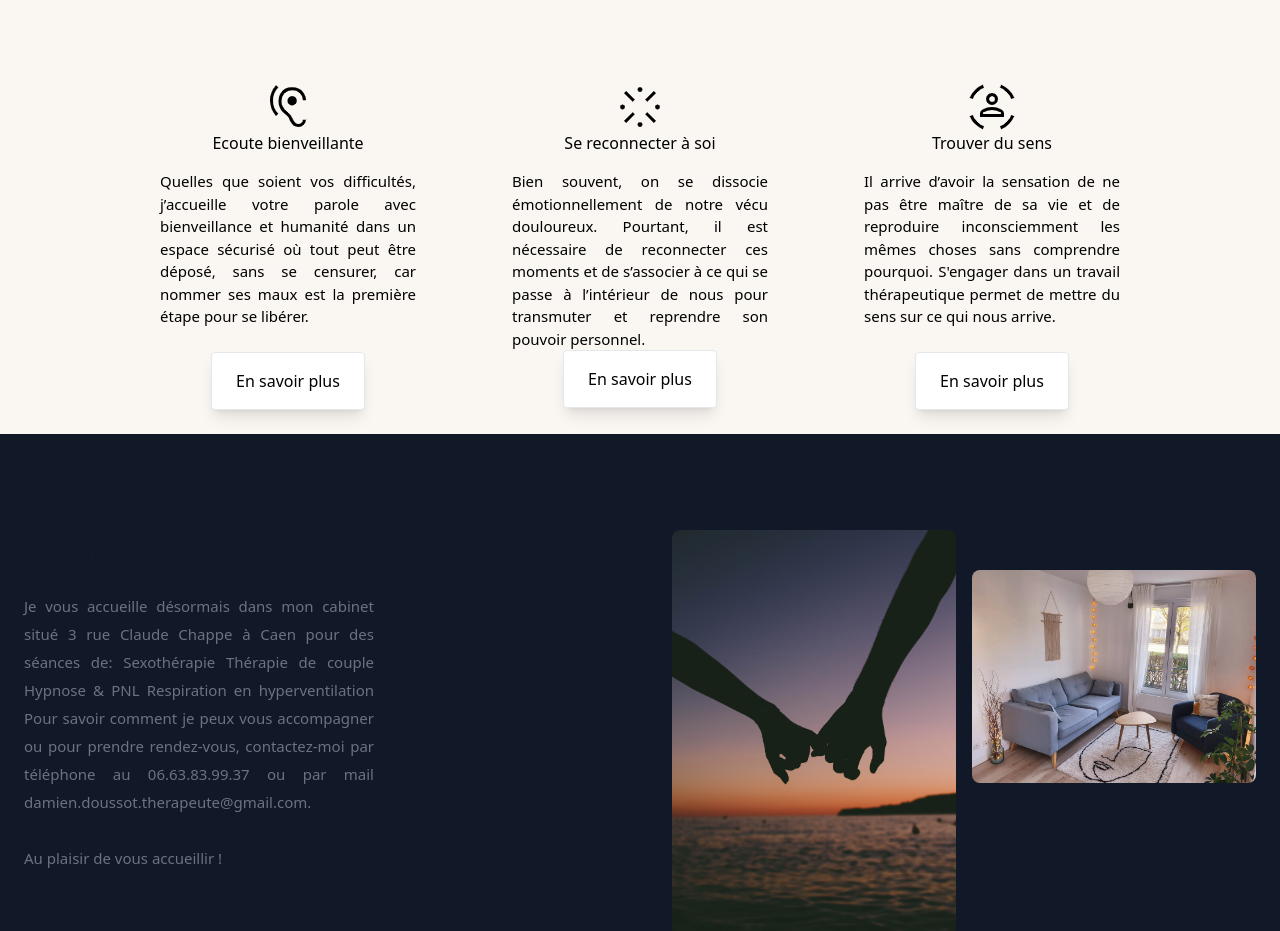
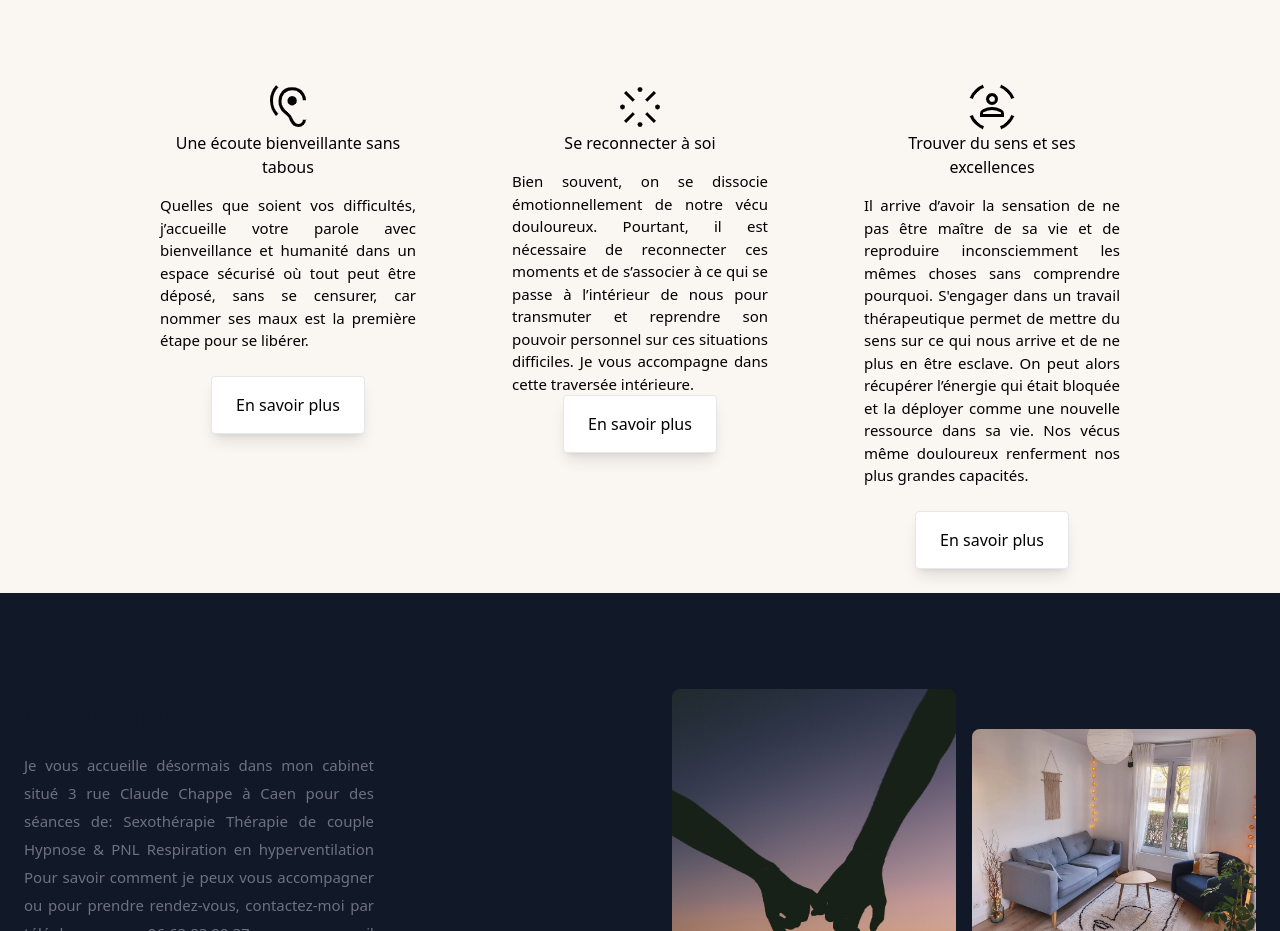
Before and after one commit to Awazez/damiensiteweb, a Nuxt app: page / in a window 1280 px wide. Shown: the part 880-1811 px from the top of the page. Built offline with nearby package versions, Linux system fonts and the light colour scheme.

Commit message:
Add original text

```diff
--- a/components/ThreePoint.vue
+++ b/components/ThreePoint.vue
@@ -4,7 +4,7 @@
         <div class="projects__grid grid gap-8 max-w-screen-lg ">
           <div class="px-8 py-6 mt-4 text-center bg-[#FAF6F2] box">
             <img class="" src="@/assets/img_listen.png">
-            <h1>Ecoute bienveillante</h1>
+            <h1>Une écoute bienveillante sans tabous</h1>
             <p class="project__description">
               Quelles que soient vos difficultés, j’accueille votre parole avec bienveillance et humanité dans un espace sécurisé où tout peut être déposé, sans se censurer, car nommer ses maux est la première étape pour se libérer.
             </p>
@@ -17,7 +17,7 @@
             <img class="" src="@/assets/img_connect.png">
             <h1>Se reconnecter à soi</h1>
             <p class="project__description">
-              Bien souvent, on se dissocie émotionnellement de notre vécu douloureux. Pourtant, il est nécessaire de reconnecter ces moments et de s’associer à ce qui se passe à l’intérieur de nous pour transmuter  et reprendre son pouvoir personnel.
+              Bien souvent, on se dissocie émotionnellement de notre vécu douloureux. Pourtant, il est nécessaire de reconnecter ces moments et de s’associer à ce qui se passe à l’intérieur de nous pour transmuter  et reprendre son pouvoir personnel sur ces situations difficiles. Je vous accompagne dans cette traversée intérieure.
             </p>
 
             <NuxtLink to="/ContactPage" class=" bg-[#FAF6F2] py-2 px-4 md:py-4 md:px-6 border select-none hover:bg-gray-100 bg-white rounded shadow-lg text-black">  En savoir plus </NuxtLink>
@@ -25,9 +25,9 @@
           </div>
           <div class="px-8 py-6 mt-4 text-center bg-[#FAF6F2] box">
             <img class="" src="@/assets/img_sens.png">
-            <h1>Trouver du sens</h1>
+            <h1>Trouver du sens et ses excellences</h1>
             <p class="project__description">
-              Il arrive d’avoir la sensation de ne pas être maître de sa vie et de reproduire inconsciemment les mêmes choses sans comprendre pourquoi. S'engager dans un travail thérapeutique permet de mettre du sens sur ce qui nous arrive.
+              Il arrive d’avoir la sensation de ne pas être maître de sa vie et de reproduire inconsciemment les mêmes choses sans comprendre pourquoi. S'engager dans un travail thérapeutique permet de mettre du sens sur ce qui nous arrive et de ne plus en être esclave. On peut alors récupérer l’énergie qui était bloquée et la déployer comme une nouvelle ressource dans sa vie. Nos vécus même douloureux renferment nos plus grandes capacités.
             </p>
               <br>
             <NuxtLink to="/ContactPage" class=" bg-[#FAF6F2] py-2 px-4 md:py-4 md:px-6 border select-none hover:bg-gray-100 bg-white rounded shadow-lg text-black">  En savoir plus </NuxtLink>
```
